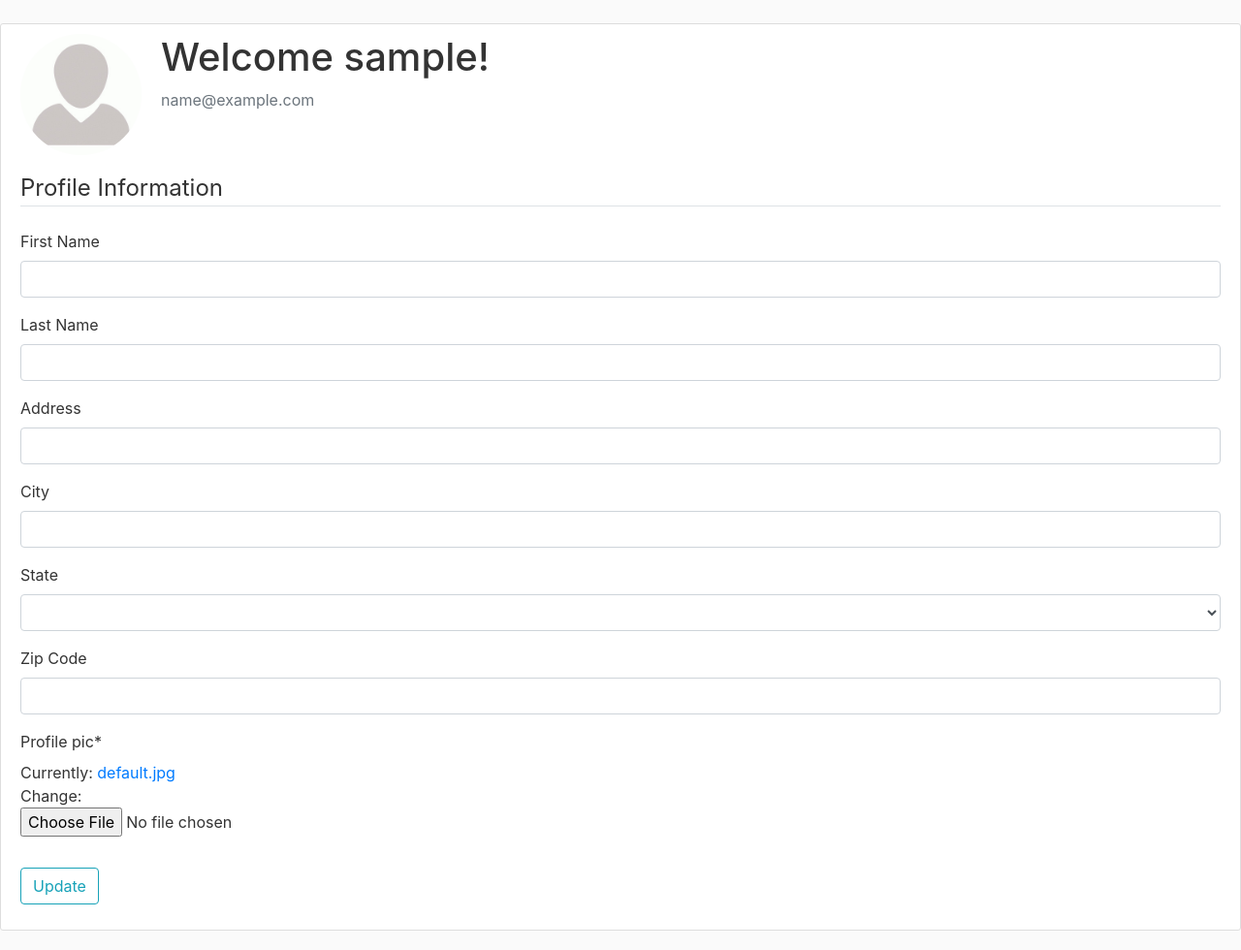
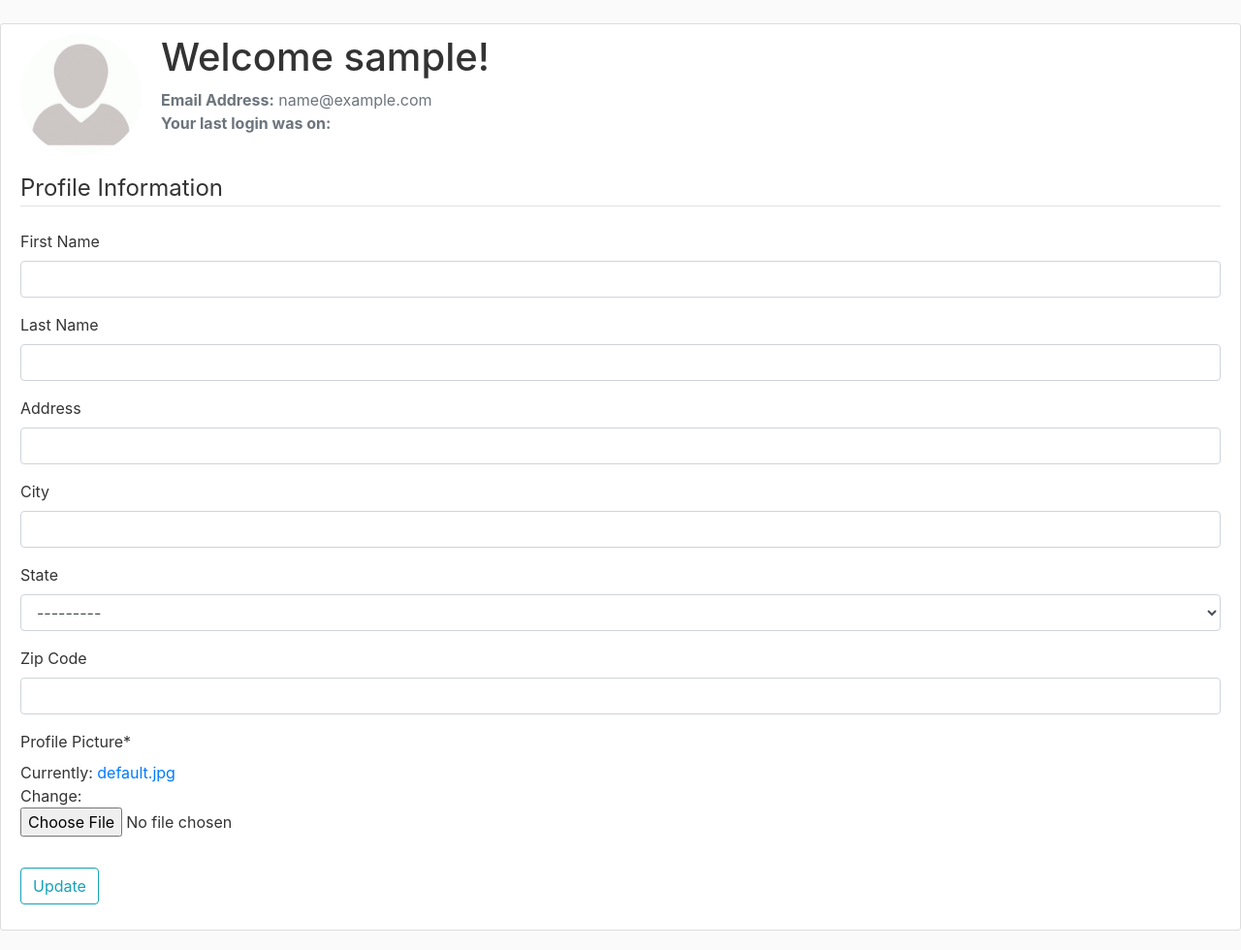
Before and after one commit to aliceyu2/CS411-CSR, a Django app: page /profile/ in a window 1280 px wide. Shown: the part 56-1036 px from the top of the page at 97% size. Run offline with Django 3.2, Linux system fonts and the light colour scheme; the visitor is signed in with stand-in values (Sample User, id 1); lists and menus that the app fills with data are empty; some libraries are stand-ins or nearby versions.

Commit message:
Modified profile page

```diff
--- a/teamHawkeye/serviceRequests/templates/serviceRequests/SRHomepage.html
+++ b/teamHawkeye/serviceRequests/templates/serviceRequests/SRHomepage.html
@@ -9,7 +9,7 @@
         <article class = "media content-section">
             <div class = "media-body">
                 <div class = "article-metadata">
-                    <a class = "mr-2" href = "#">{{ request.user }}</a>
+                    <div class = "mr-2" style = "color: blue">{{ request.user }}</div>
                     <small class = "text-muted">{{ request.creationDate|date:"F d, Y" }}</small>
                     <small class = "text-muted">{{ request.completionDate|date:"F d, Y" }}</small>
                 </div>
@@ -17,6 +17,7 @@
                     <a class = "article-title" href = "{% url 'srDetail' request.requestNumber %}">{{ request.requestNumber }}</a>
                 </h2>
                 <p class = "article-content">{{ request.status }}</p>
+				<p class = "article-content">{{ request.address }}<br/>{{ request.city }}, {{ request.state }}    {{ request.zipCode }}</p>
             </div>
         </article>
     {% endfor %}
--- a/teamHawkeye/serviceRequests/views.py
+++ b/teamHawkeye/serviceRequests/views.py
@@ -15,7 +15,7 @@
 	model = Request
 	template_name = 'serviceRequests/SRHomepage.html'
 	context_object_name = 'requests'
-	ordering = ['-requestNumber']
+	ordering = ['-creationDate']
 	paginate_by = 10
 
 class srDetailView(DetailView):
--- a/teamHawkeye/users/forms.py
+++ b/teamHawkeye/users/forms.py
@@ -7,22 +7,28 @@
 
 class UserRegisterForm(UserCreationForm):
 	email = forms.EmailField()
+	def clean_email(self):
+		email = self.cleaned_data.get('email')
+		try:
+			match = User.objects.get(email = email)
+		except User.DoesNotExist:
+			return email
+		raise forms.ValidationError('This email address is already in use!')
+
 	class Meta:
 		model = User
 		fields = ['username', 'email', 'password1', 'password2']
 
-class UserUpdateForm(forms.ModelForm):
-	class Meta:
-		model = User
-		fields = ['username']
-
 class ProfileUpdateForm(forms.ModelForm):
-	firstName = forms.CharField(max_length=100, required=False, label="First Name")
-	lastName = forms.CharField(max_length=100, required=False, label="Last Name")
-	address = forms.CharField(max_length=255, required=False, label="Address")
-	city = forms.CharField(max_length=100, required=False, label="City")
-	state = forms.ChoiceField(choices=STATE_CHOICES, required=False, label="State")
-	zip = forms.CharField(max_length=5, required=False, label="Zip Code")
 	class Meta:
 		model = Profile
-		fields = ['firstName', 'lastName', 'address', 'city', 'state', 'zip', 'profile_pic']
+		fields = ['firstName', 'lastName', 'address', 'city', 'state', 'zipCode', 'profile_pic']
+		labels = {
+			"firstName": "First Name",
+			"lastName": "Last Name",
+			"address": "Address",
+			"city": "City",
+			"state": "State",
+			"zipCode": "Zip Code",
+			"profile_pic": "Profile Picture"
+		}
--- a/teamHawkeye/users/models.py
+++ b/teamHawkeye/users/models.py
@@ -1,14 +1,18 @@
 from django.db import models
 from django.contrib.auth.models import User
 from PIL import Image
+from localflavor.us.us_states import STATE_CHOICES
 
 
 class Profile(models.Model):
 	user = models.OneToOneField(User, on_delete = models.CASCADE)
+	firstName = models.CharField(max_length = 100, null = True, blank = True)
+	lastName = models.CharField(max_length = 100, null = True, blank = True)
+	address = models.CharField(max_length = 255, null = True, blank = True)
+	city = models.CharField(max_length = 255, null = True, blank = True)
+	state = models.CharField(choices = STATE_CHOICES, max_length = 255, null = True, blank = True)
+	zipCode = models.IntegerField(null = True, blank = True)
 	profile_pic = models.ImageField(default = 'default.jpg', upload_to = 'profile_pics')
-
-	def __str__(self):
-		return f'{self.user.username} Profile'
 
 	def save(self, *args, **kwargs):
 		super().save()
--- a/teamHawkeye/users/templates/users/profile.html
+++ b/teamHawkeye/users/templates/users/profile.html
@@ -6,14 +6,14 @@
 			<img class = "rounded-circle account-img" src = "{{ user.profile.profile_pic.url }}">
 			<div class = "media-body">
 				<h2 class = "account-heading">Welcome {{ user.username }}!</h2>
-				<p class = "text-secondary">{{ user.email }}</p>
+				<p class = "text-secondary"><b>Email Address:</b> {{ user.email }}<br/>
+					<b>Your last login was on:</b> {{ user.last_login|date:"F d, Y" }}</p>
 			</div>
 		</div>
 		<form method = "POST" enctype = "multipart/form-data">
 			{% csrf_token %}
 			<fieldset class = "form-group">
 				<legend class = "border-bottom mb-4">Profile Information</legend>
-				{{ user_form|crispy }}
 				{{ profile_form|crispy }}
 			</fieldset>
 			<div class = "form-group">
--- a/teamHawkeye/users/views.py
+++ b/teamHawkeye/users/views.py
@@ -1,6 +1,6 @@
 from django.shortcuts import render, redirect
 from django.contrib import messages
-from .forms import UserRegisterForm, UserUpdateForm, ProfileUpdateForm
+from .forms import UserRegisterForm, ProfileUpdateForm
 from django.contrib.auth.decorators import login_required
 
 
@@ -19,17 +19,13 @@
 @login_required
 def profile(request):
 	if request.method == 'POST':
-		user_form = UserUpdateForm(request.POST, instance = request.user)
 		profile_form = ProfileUpdateForm(request.POST, request.FILES, instance = request.user.profile)
-		if user_form.is_valid() and profile_form.is_valid():
-			user_form.save()
+		if profile_form.is_valid():
 			profile_form.save()
 		messages.success(request, f'Your account has been updated!')
 		return redirect('profile')
 	else:
-		user_form = UserUpdateForm(instance = request.user)
 		profile_form = ProfileUpdateForm(instance = request.user.profile)
-
 	context = {
 		'profile_form': profile_form
 	}
```
Also changed, not shown: teamHawkeye/serviceRequests/templates/serviceRequests/serviceRequest.html (+9 -2 lines).
